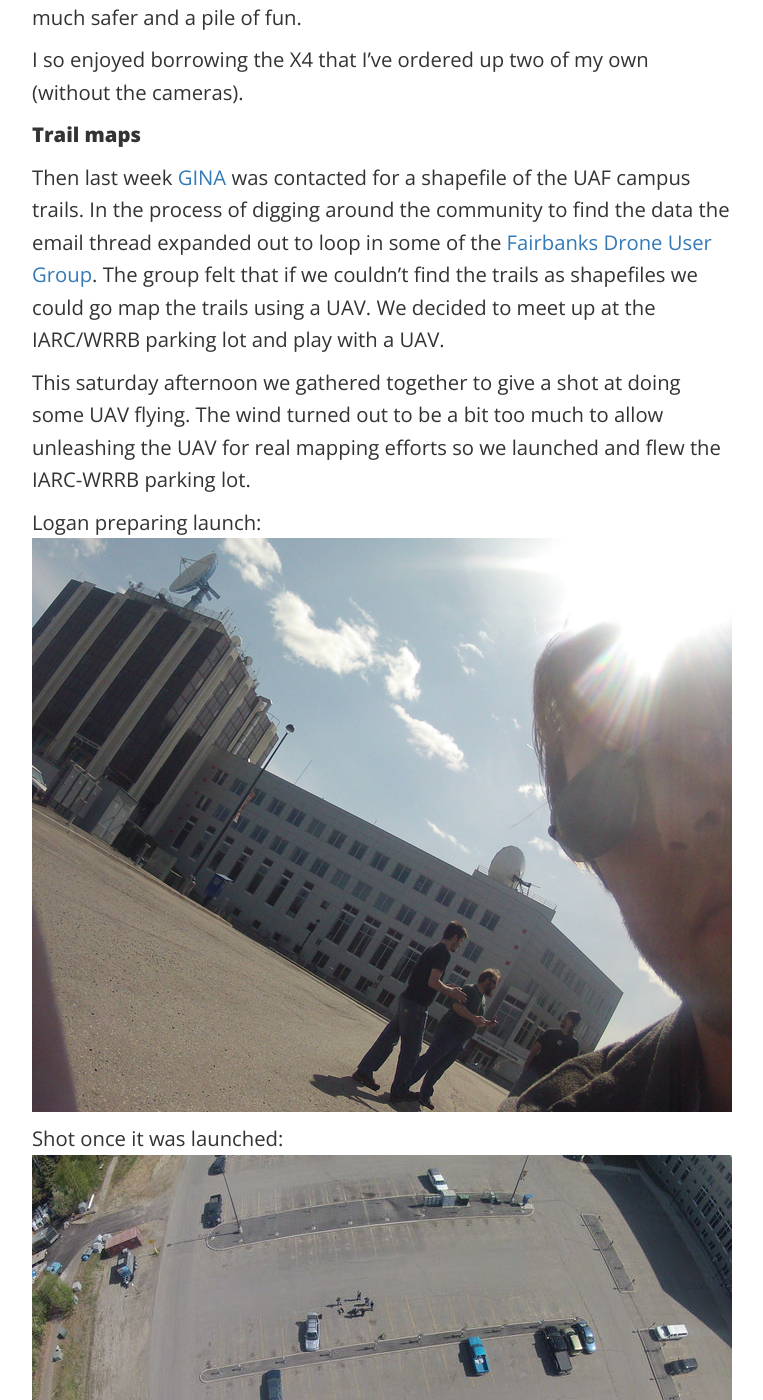
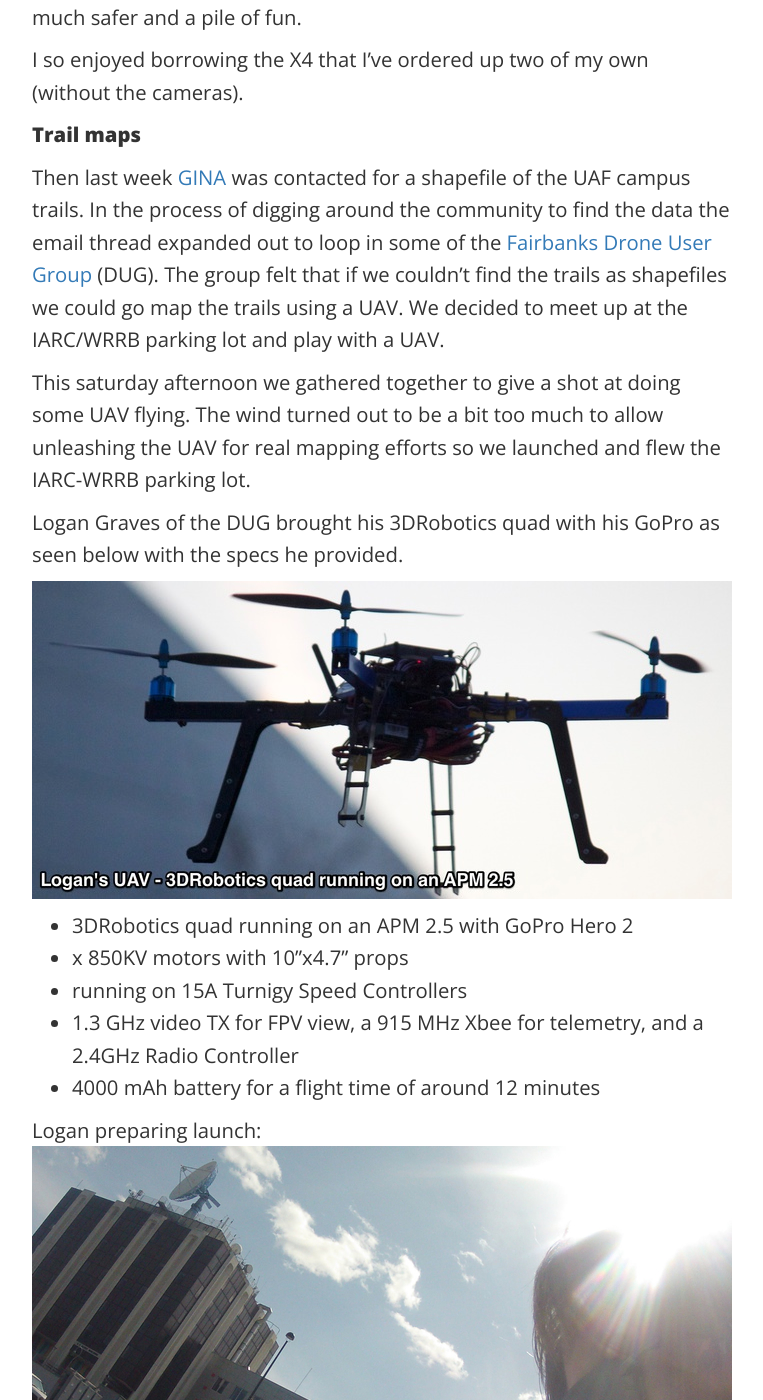
Before and after one commit to dayne/dayne.github.com, a Jekyll site: the page built from _posts/2014-05-22-Fairbanks_DUG_parking_lot_map.md, in a window 1280 px wide and 1400 px high, scrolled down 943 px. Shown: the whole window, without its empty margins (258-1021 px from the left). Built offline with Jekyll 4.4.1, drawn with Linux system fonts in a browser that asks for light colours; nearby versions of some CDN libraries; Markdown is read by kramdown in place of the engine named in the settings; some of the changed text lies outside the part shown.

Commit message:
adding specs and images for logan's UAV

```diff
--- a/_posts/2014-05-22-Fairbanks_DUG_parking_lot_map.md
+++ b/_posts/2014-05-22-Fairbanks_DUG_parking_lot_map.md
@@ -42,7 +42,8 @@ Then last week [GINA](http://gina.alaska.edu) was
 contacted for a shapefile of the UAF campus trails.
 In the process of digging around the community to find
 the data the email thread expanded out to loop in some
-of the [Fairbanks Drone User Group](http://www.meetup.com/FBXDUG/).
+of the
+[Fairbanks Drone User Group](http://www.meetup.com/FBXDUG/) (DUG).
 The group felt that if we couldn't find the trails as
 shapefiles we could go map the trails using a UAV.  We
 decided to meet up at the IARC/WRRB parking lot and play
@@ -54,6 +55,18 @@ a bit too much to allow unleashing the UAV for real
 mapping efforts so we launched and flew the IARC-WRRB
 parking lot.
 
+Logan Graves of the DUG brought his 3DRobotics quad with
+his GoPro as seen below with the specs he provided.
+
+![Logan's 3Drobotics](/images/uav-parking_lot-logan_UAV.jpg)
+
+* 3DRobotics quad running on an APM 2.5 with GoPro Hero 2
+* x 850KV motors with 10"x4.7" props
+* running on 15A Turnigy Speed Controllers
+* 1.3 GHz video TX for FPV view, a 915 MHz Xbee for telemetry,
+and a 2.4GHz Radio Controller
+* 4000 mAh battery for a flight time of around 12 minutes
+
 Logan preparing launch:
 ![launch](/images/uav-parking_lot-gopro-parking_lot_launch-s.jpg)
 
```
Also changed, not shown: other parts of _posts/2014-05-22-Fairbanks_DUG_parking_lot_map.md (+1 -1 lines), images/uav-parking_lot-logan_uav.jpg (added).
